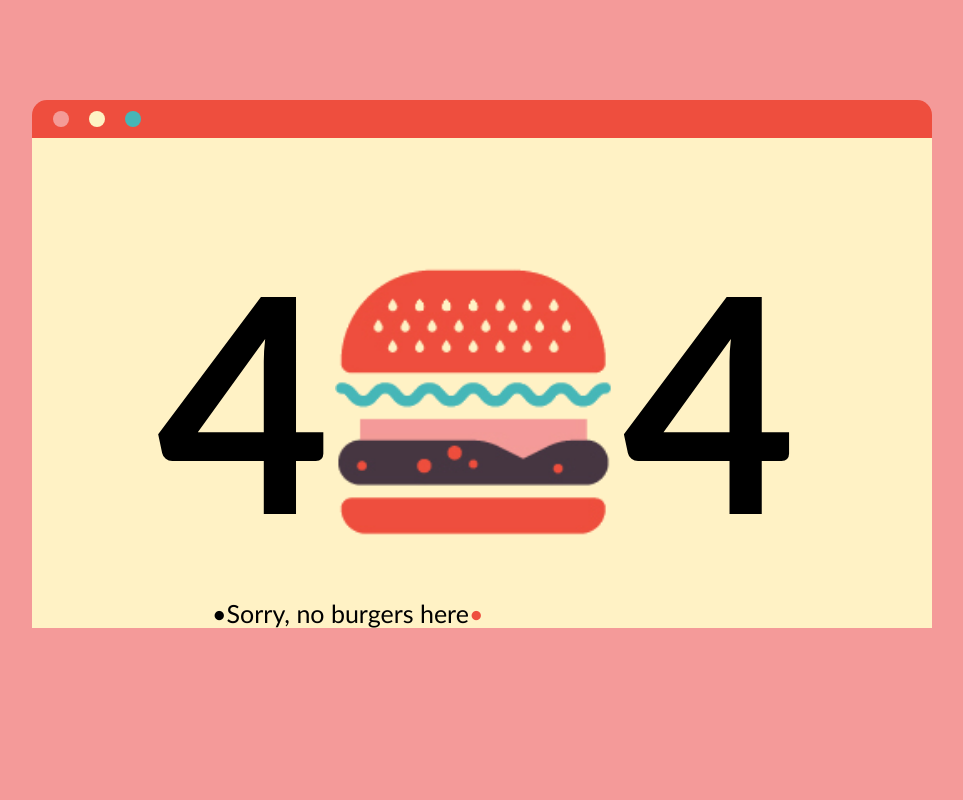
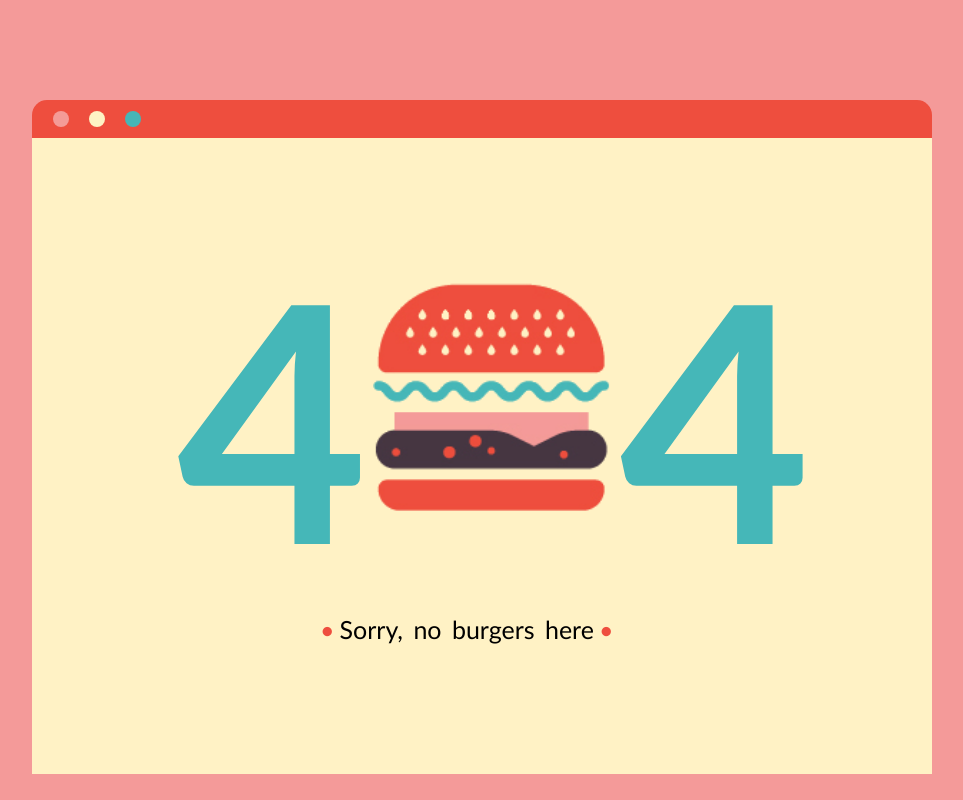
Before and after one commit to Katerynukr/burger, a plain HTML site: page index.html in a window 1280 px wide. Shown: the whole page, without its empty margins (158-1121 px from the left). Drawn offline with Linux system fonts and the light colour scheme.

Commit message:
adjusting css fro bottom text and error text

```diff
--- a/main.css
+++ b/main.css
@@ -52,35 +52,39 @@ body{
                 width: 90%;
                 margin-left:5%;
                 margin-top: 80px;
-                margin-bottom: 20px;
             }
                 h1{
-                    font-size: 300px;
+                    font-size: 330px;
                     display: inline-block;
-                    /* float: left; */
+                    color: #45B7B8;
                 }
                 #first{
-                    margin-left: 80px;
+                    margin-left: 100px;
                 }
                 img{
                     display: inline-block;
                     /* float: left; */
-                    width: 35%;
-                    margin-top: 5%;
+                    width: 30%;
+                    margin-top: 7%;
                 }
             .text{
                 display: inline-block;
                 float: left;
                 width: 100%;
+                margin-bottom: 130px;
             }
                 p{
-                    margin-left: 20%;
+                    margin-left: 32%;
                     font-size: 25px;
+                    word-spacing: 4px;
                 }
                 p::before{
                     content: "•";
+                    color: #EE4E3E;
+                    margin-right: 5px;
                 }
                 p::after{
                     content: "•";
                     color: #EE4E3E;
+                    margin-left: 5px;
                 }
```
